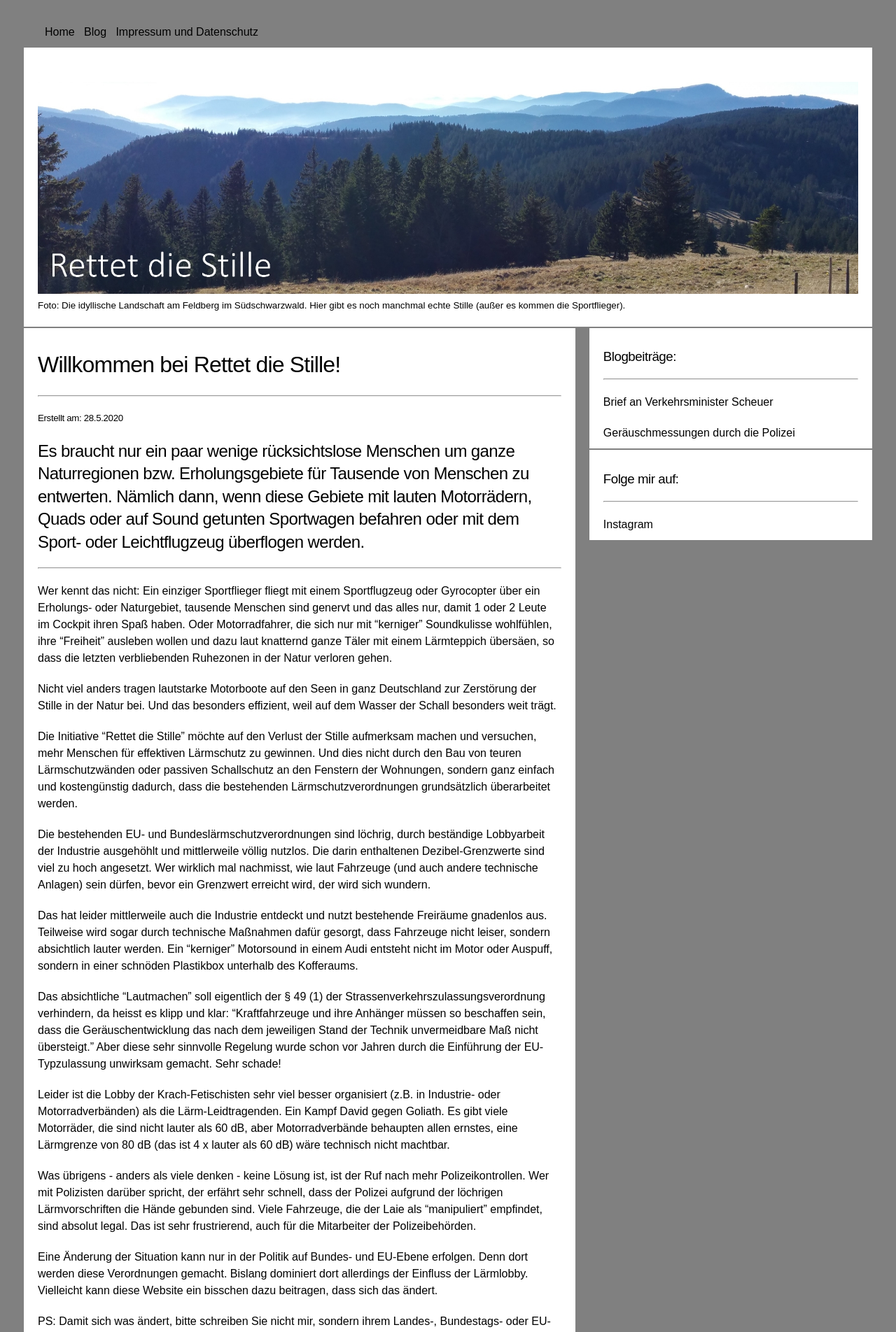
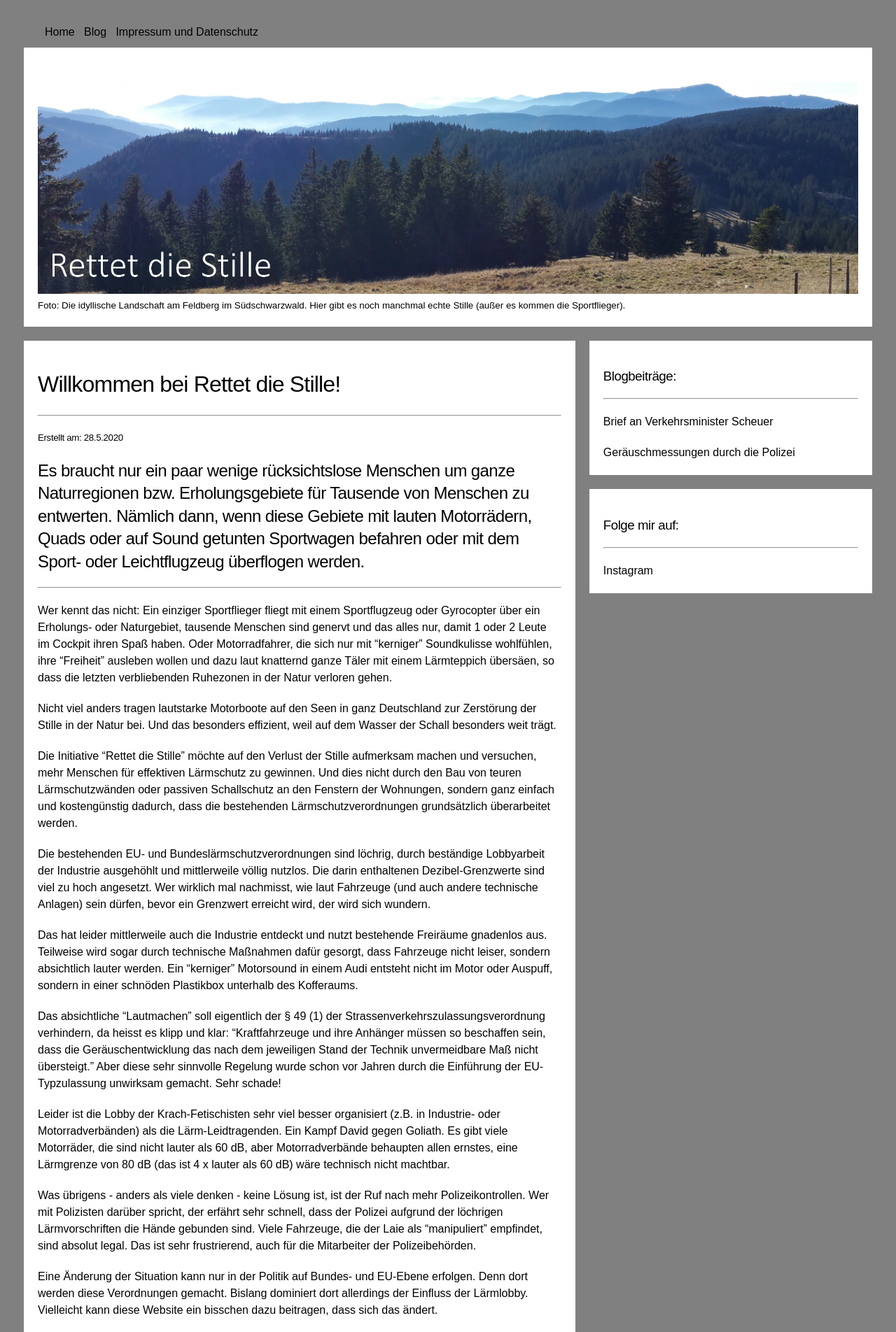
Before and after one commit to rettet-die-stille/rettet-die-stille.github.io, a Jekyll site: the page built from index.md, in a window 1280 px wide. Shown: the top 1904 px of the page at 70% size. Built offline with Jekyll 4.4.1, drawn with Linux system fonts in a browser that asks for light colours; our own code applies the rules of GitHub Pages for plain Markdown files.

Commit message:
Update defaultmodern.html

```diff
--- a/_layouts/defaultmodern.html
+++ b/_layouts/defaultmodern.html
@@ -51,9 +51,9 @@ layout: default
        background-color: white;
        padding-left: 20px;
        padding-right: 20px;
-       padding-top: 10px;
-       padding-bottom: 10px;
-       margin-top: 2px;
+       padding-top: 20px;
+       padding-bottom: 20px;
+       margin-top: 20px;
     }
 
     /* Clear floats after the columns */
```
